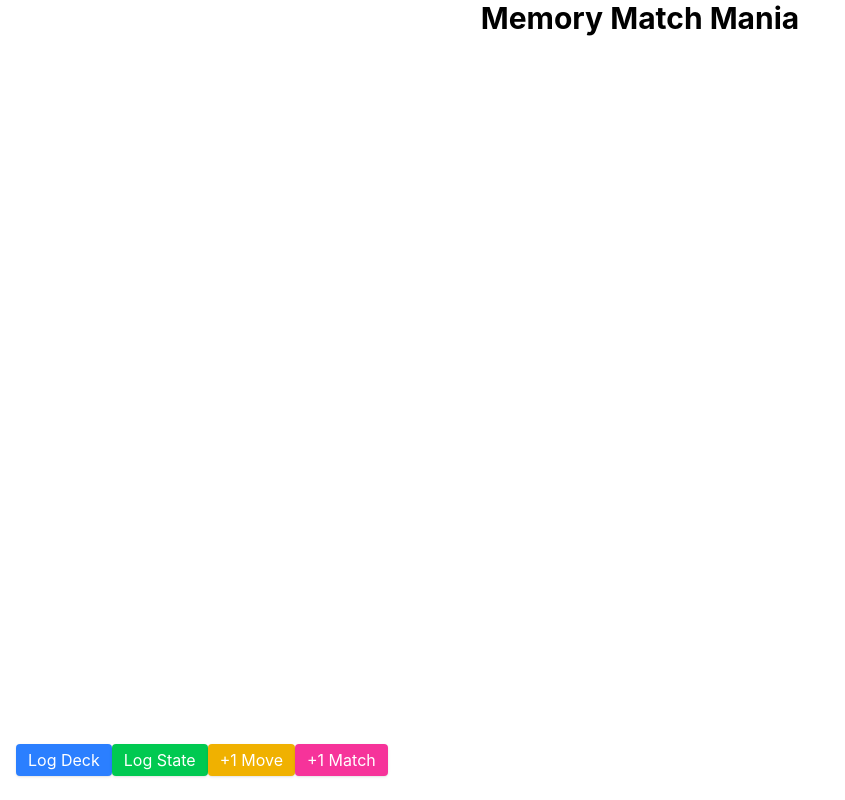
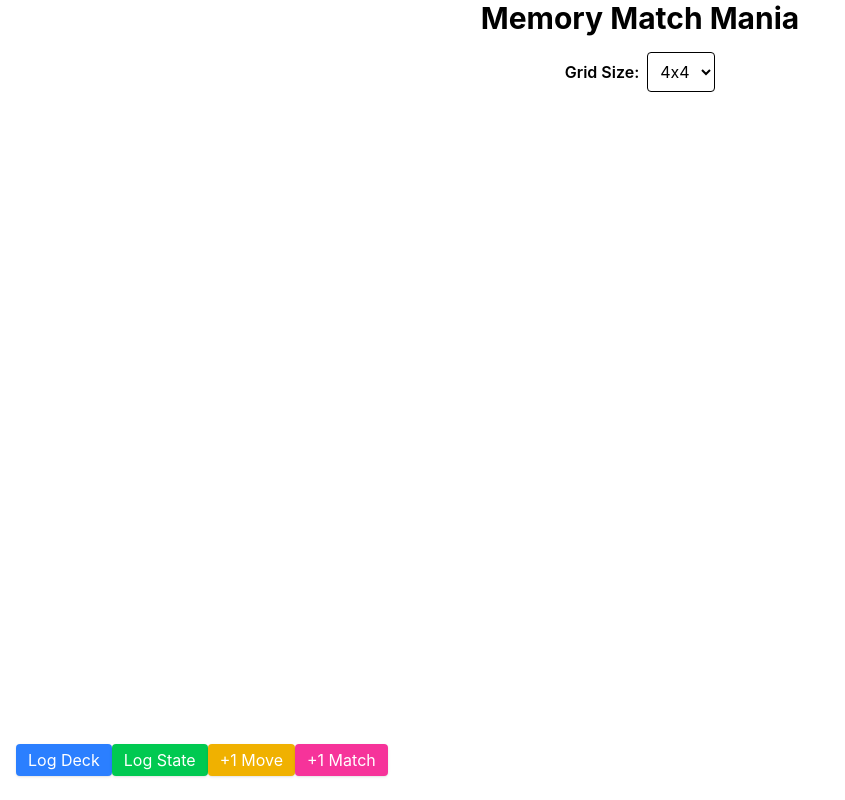
Before and after one commit to Tharmeem1999/React_Project-Card_Flip_Game, a React (Vite) app: page / in a window 1280 px wide. Shown: the whole page, without its empty margins (0-845 px from the left). Built offline with nearby package versions, Linux system fonts and the light colour scheme.

Commit message:
build the Settings Components and Define reInitialiseGame in the Process

```diff
--- a/src/App.jsx
+++ b/src/App.jsx
@@ -43,6 +43,21 @@ const App = () => {
   // (used as a key or signal)
   const [resetCounter, setResetCounter] = useState(0);
 
+  // Function to initialize or restart the game with a given grid size
+  const reInitializeGame = (size) => {
+    // Update the grid size state with the new size selected
+    setGridSize(size);
+
+    // Generate a new shuffled deck based on the new grid size
+    setDeck(createNewDeck(size));
+
+    // Reset the number of moves to 0 for the new game
+    setMoves(0);
+
+    // Reset the number of mtches to 0 for the new game
+    setMatches(0);
+  };
+
   return (
     <div>
       <TempComponent
@@ -60,7 +75,7 @@ const App = () => {
       </h1>
 
       {/* Settings: lets user choose grid size and restart the game */}
-      <Settings />
+      <Settings onGridChange={reInitializeGame} />
 
       {/* Scoreboard: shows number of moves, matches, and total pairs  */}
       <Scoreboard />
--- a/src/components/Settings.jsx
+++ b/src/components/Settings.jsx
@@ -1,7 +1,15 @@
-const Settings = () => {
+const Settings = ({ onGridChange }) => {
     return (
-        <div>
-
+        <div className="mb-4 text-center">
+            <label className="mr-2 font-semibold">Grid Size:</label>
+            <select
+                onChange={(e) => onGridChange(parseInt(e.target.value))}
+                className="p-2 border rounded"
+            >
+                <option value={4}>4x4</option>
+                <option value={6}>6x6</option>
+                <option value={8}>8x8</option>
+            </select>
         </div>
     );
 };
```
